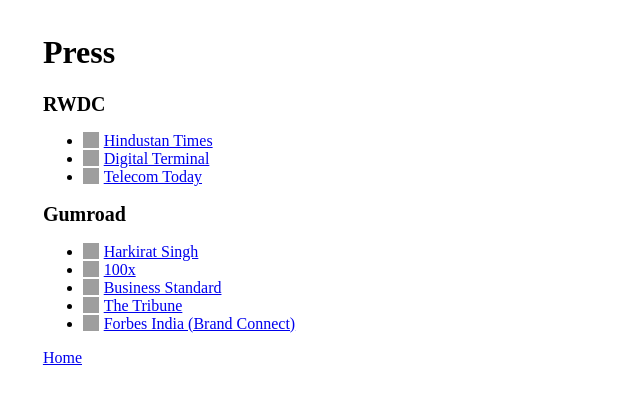
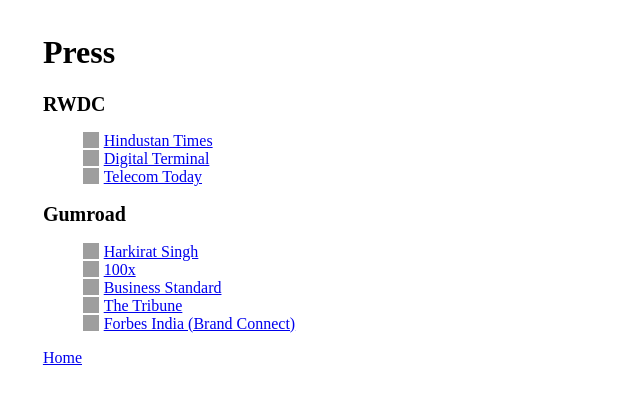
Before and after one commit to ShriKaranHanda/site, a plain HTML site: page press/index.html in a window 1280 px wide. Shown: the full height of the page, 0-640 px from the left. Drawn offline with Linux system fonts and the light colour scheme; grey boxes are pictures that could not be loaded.

Commit message:
style: hide press list markers

```diff
--- a/styles.css
+++ b/styles.css
@@ -17,3 +17,7 @@ body > :first-child {
 .press h2 {
   font-size: 1.25rem;
 }
+
+.press ul {
+  list-style: none;
+}
```
